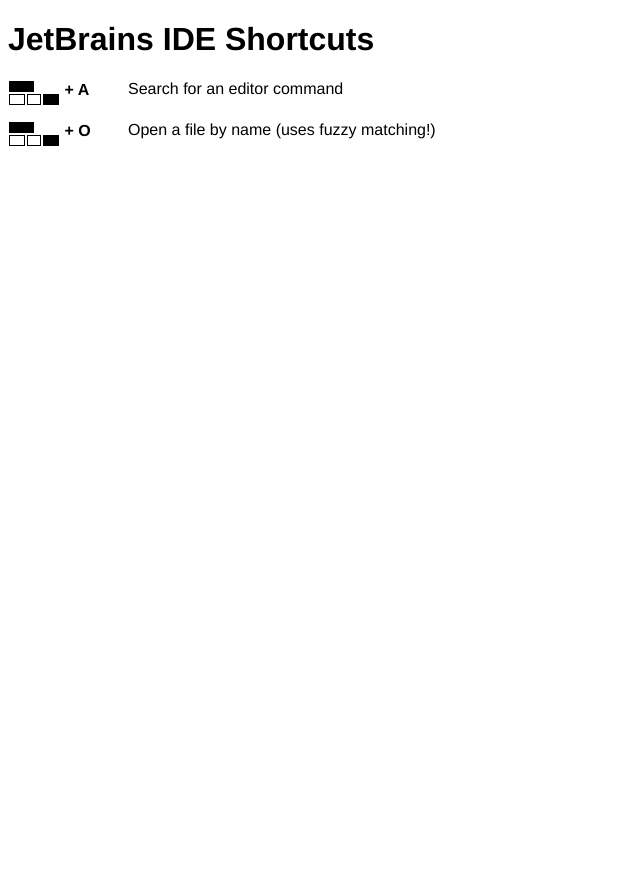
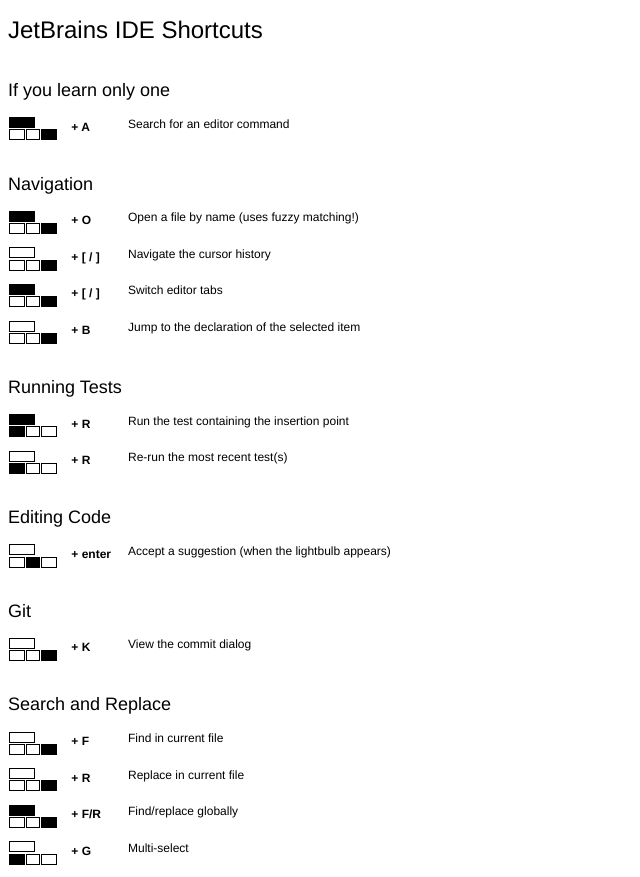
Before and after one commit to benchristel/shortcut-cheatsheets, a plain HTML site: page index.html in a window 1280 px wide. Shown: the whole page, without its empty margins (0-640 px from the left). Before the commit the page ends 800 px from the top, so only its background shows below. Drawn offline with Linux system fonts and the light colour scheme.

Commit message:
Add shortcuts and reduce the font size
- so it fits on one page when printed

```diff
--- a/index.html
+++ b/index.html
@@ -5,11 +5,21 @@
     <style>
         body {
             font-family: Helvetica;
+            font-size: 12px;
+        }
+
+        h1, h2 {
+            font-weight: normal;
+            margin-bottom: 0.5em;
+        }
+
+        h2 {
+            margin-top: 2em;
         }
 
         .row {
-            margin-top: 20px;
-            margin-bottom: 20px;
+            margin-top: 1.3em;
+            margin-bottom: 1.3em;
         }
 
         .row:after {
@@ -21,7 +31,7 @@
         .keystroke {
             float: left;
             display: block;
-            width: 120px;
+            width: 10em;
             font-weight: bold;
         }
 
@@ -32,33 +42,33 @@
         .key-images {
             font-size: 0; /* ensure spaces around <span> elements aren't visible */
             display: inline-block;
-            width: 52px;
+            width: 60px;
             height: 21px;
-            baseline-shift: -50%;
         }
 
         .key-images span {
-            margin: 1px;
+            margin: 0.05em;
+            font-size: 12px;
         }
 
         .key-images .shift-image {
             display: inline-block;
-            width: 23px;
-            height: 9px;
+            width: 2em;
+            height: 0.75em;
             border: 1px solid black;
         }
 
         .key-images .ctrl-image, .key-images .cmd-image {
             display: inline-block;
-            width: 14px;
-            height: 9px;
+            width: 1.167em;
+            height: 0.75em;
             border: 1px solid black;
         }
 
         .key-images .alt-image {
             display: inline-block;
-            width: 12px;
-            height: 9px;
+            width: 1em;
+            height: 0.75em;
             border: 1px solid black;
         }
 
@@ -73,12 +83,15 @@
 
         .description {
             float: left;
+            width: 400px;
         }
 
     </style>
 </head>
 <body>
 <h1>JetBrains IDE Shortcuts</h1>
+
+<h2>If you learn only one</h2>
 
 <div class="row">
     <div class="keystroke cmd shift">
@@ -96,6 +109,8 @@
     </div>
 </div>
 
+<h2>Navigation</h2>
+
 <div class="row">
     <div class="keystroke cmd shift">
         <span class="key-images">
@@ -112,5 +127,191 @@
     </div>
 </div>
 
+<div class="row">
+    <div class="keystroke cmd">
+        <span class="key-images">
+            <span class="shift-image"></span><br/>
+            <span class="ctrl-image"></span>
+            <span class="alt-image"></span>
+            <span class="cmd-image"></span>
+        </span>
+        + [ / ]
+    </div>
+
+    <div class="description">
+        Navigate the cursor history
+    </div>
+</div>
+
+<div class="row">
+    <div class="keystroke cmd shift">
+        <span class="key-images">
+            <span class="shift-image"></span><br/>
+            <span class="ctrl-image"></span>
+            <span class="alt-image"></span>
+            <span class="cmd-image"></span>
+        </span>
+        + [ / ]
+    </div>
+
+    <div class="description">
+        Switch editor tabs
+    </div>
+</div>
+
+<div class="row">
+    <div class="keystroke cmd">
+        <span class="key-images">
+            <span class="shift-image"></span><br/>
+            <span class="ctrl-image"></span>
+            <span class="alt-image"></span>
+            <span class="cmd-image"></span>
+        </span>
+        + B
+    </div>
+
+    <div class="description">
+        Jump to the declaration of the selected item
+    </div>
+</div>
+
+<h2>Running Tests</h2>
+
+<div class="row">
+    <div class="keystroke ctrl shift">
+        <span class="key-images">
+            <span class="shift-image"></span><br/>
+            <span class="ctrl-image"></span>
+            <span class="alt-image"></span>
+            <span class="cmd-image"></span>
+        </span>
+        + R
+    </div>
+
+    <div class="description">
+        Run the test containing the insertion point
+    </div>
+</div>
+
+<div class="row">
+    <div class="keystroke ctrl">
+        <span class="key-images">
+            <span class="shift-image"></span><br/>
+            <span class="ctrl-image"></span>
+            <span class="alt-image"></span>
+            <span class="cmd-image"></span>
+        </span>
+        + R
+    </div>
+
+    <div class="description">
+        Re-run the most recent test(s)
+    </div>
+</div>
+
+<h2>Editing Code</h2>
+
+<div class="row">
+    <div class="keystroke alt">
+        <span class="key-images">
+            <span class="shift-image"></span><br/>
+            <span class="ctrl-image"></span>
+            <span class="alt-image"></span>
+            <span class="cmd-image"></span>
+        </span>
+        + enter
+    </div>
+
+    <div class="description">
+        Accept a suggestion (when the lightbulb appears)
+    </div>
+</div>
+
+
+<h2>Git</h2>
+
+<div class="row">
+    <div class="keystroke cmd">
+        <span class="key-images">
+            <span class="shift-image"></span><br/>
+            <span class="ctrl-image"></span>
+            <span class="alt-image"></span>
+            <span class="cmd-image"></span>
+        </span>
+        + K
+    </div>
+
+    <div class="description">
+        View the commit dialog
+    </div>
+</div>
+
+<h2>Search and Replace</h2>
+
+<div class="row">
+    <div class="keystroke cmd">
+        <span class="key-images">
+            <span class="shift-image"></span><br/>
+            <span class="ctrl-image"></span>
+            <span class="alt-image"></span>
+            <span class="cmd-image"></span>
+        </span>
+        + F
+    </div>
+
+    <div class="description">
+        Find in current file
+    </div>
+</div>
+
+<div class="row">
+    <div class="keystroke cmd">
+        <span class="key-images">
+            <span class="shift-image"></span><br/>
+            <span class="ctrl-image"></span>
+            <span class="alt-image"></span>
+            <span class="cmd-image"></span>
+        </span>
+        + R
+    </div>
+
+    <div class="description">
+        Replace in current file
+    </div>
+</div>
+
+<div class="row">
+    <div class="keystroke cmd shift">
+        <span class="key-images">
+            <span class="shift-image"></span><br/>
+            <span class="ctrl-image"></span>
+            <span class="alt-image"></span>
+            <span class="cmd-image"></span>
+        </span>
+        + F/R
+    </div>
+
+    <div class="description">
+        Find/replace globally
+    </div>
+</div>
+
+<div class="row">
+    <div class="keystroke ctrl">
+        <span class="key-images">
+            <span class="shift-image"></span><br/>
+            <span class="ctrl-image"></span>
+            <span class="alt-image"></span>
+            <span class="cmd-image"></span>
+        </span>
+        + G
+    </div>
+
+    <div class="description">
+        Multi-select
+    </div>
+</div>
+
+
 </body>
 </html>
```
